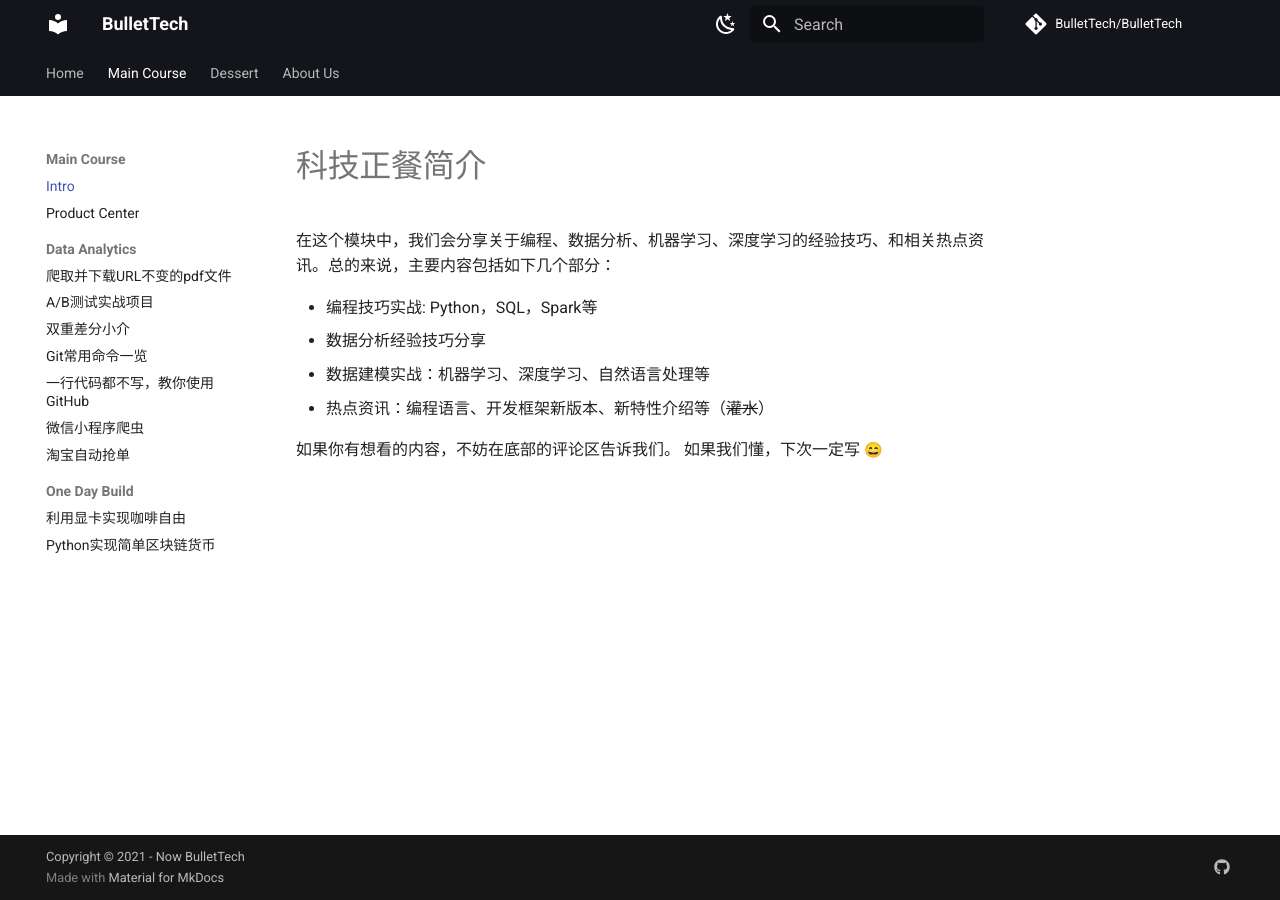
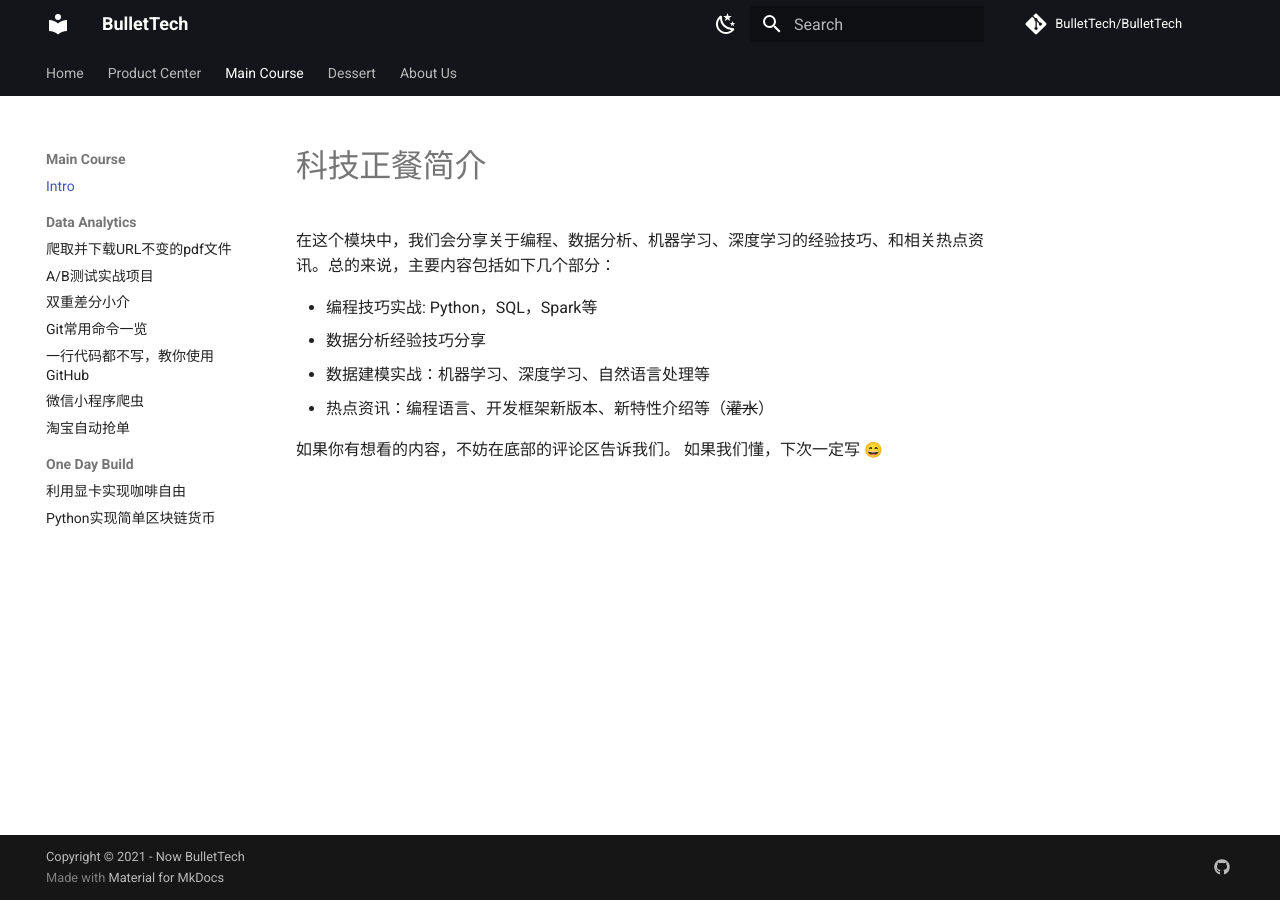
Before and after one commit to BulletTech/BulletTech, an MkDocs documentation site: the page built from docs/Main_course_blog_intro.md, in a window 1280 px wide. Built offline with MkDocs 1.6.1 and Material for MkDocs 9.7.7, drawn with Linux system fonts in a browser that asks for light colours; emoji names are drawn with the system emoji font; comment, search, counter and statistics services are not loaded; part of the change alters nothing that is shown.

```diff
--- a/mkdocs.yml
+++ b/mkdocs.yml
@@ -13,9 +13,9 @@ edit_uri: ""
 # Page tree
 nav:
   - Home: index.md
+  - Product Center: http://bullettech.cn/
   - Main Course:
     - Intro: Main_course_blog_intro.md
-    - Product Center: http://bullettech.cn/
     - Data Analytics:
         - 爬取并下载URL不变的pdf文件: Main_Course/Data_Analytics/2021-07-01-pdf-Crawler.md
         - A/B测试实战项目: Main_Course/Data_Analytics/2021-06-28-AB-Testing.md
```
